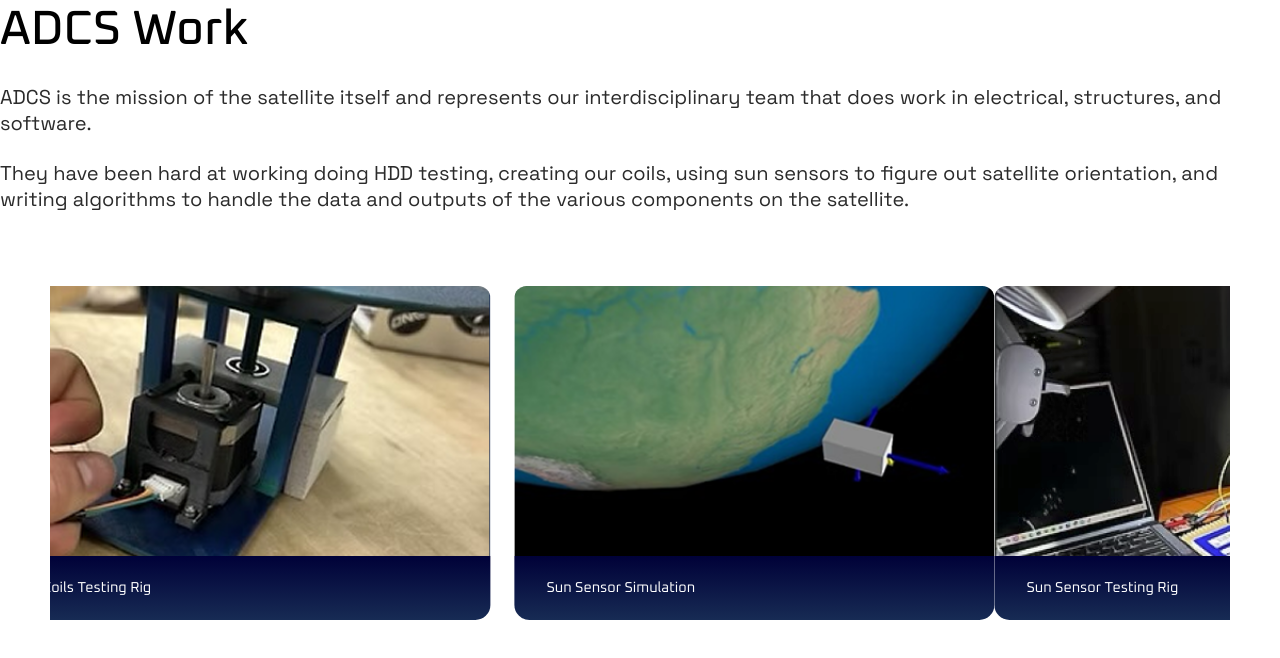
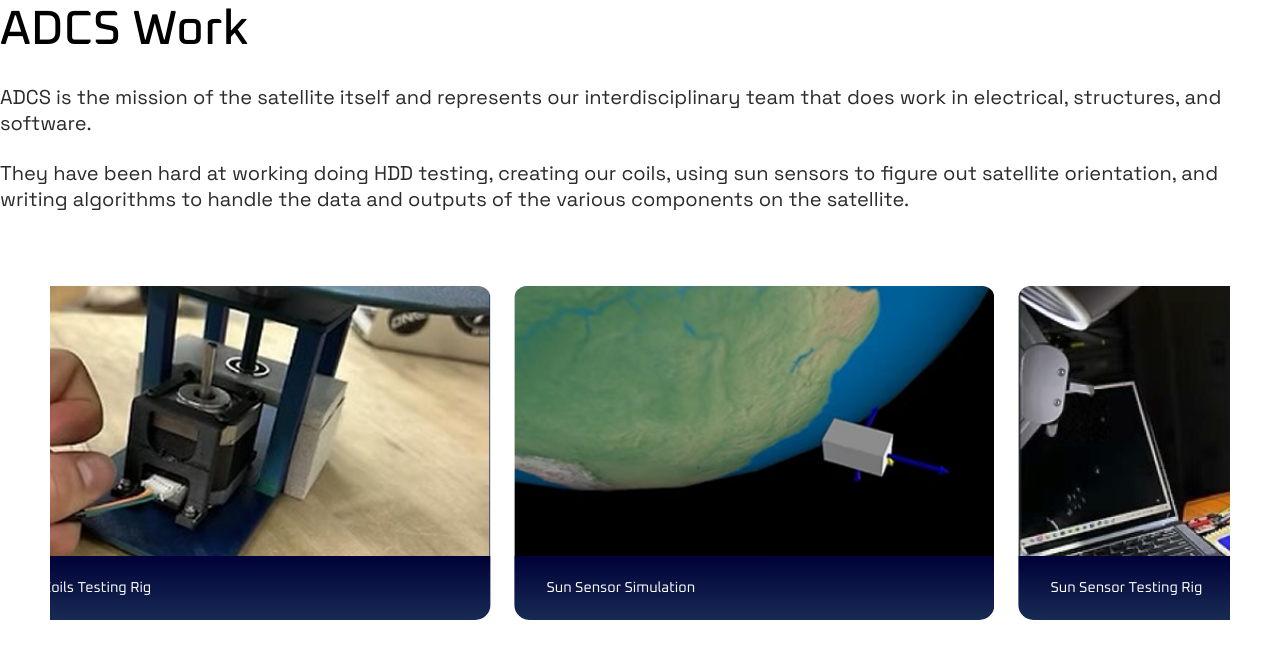
Before and after one commit to include-davis/sss, a Next.js app: page /ADCS in a window 1280 px wide. Shown: the top 658 px of the page. Built offline with nearby package versions, Linux system fonts and the light colour scheme.

Commit message:
draft #5

```diff
--- a/app/(pages)/ADCS/ADCS.module.scss
+++ b/app/(pages)/ADCS/ADCS.module.scss
@@ -29,10 +29,11 @@
 
 .ImageCarousel {
   width: 100%;
-  max-width: 1200px;
+  max-width: 80rem;
   margin: 4rem auto;
   overflow: hidden;
   display: flex;
+  gap: 1.5rem;
 }
 
 .ImageCarousel::-webkit-scrollbar {
@@ -43,6 +44,7 @@
   display: flex;
   gap: 1.5rem;
   animation: scroll 15s linear infinite; /* fixed typo + smoother speed */
+  flex-shrink: 0;
 }
 
 
--- a/app/(pages)/ADCS/page.jsx
+++ b/app/(pages)/ADCS/page.jsx
@@ -30,7 +30,7 @@ export default function ADCS() {
         </div>
 
         <div className={styles.ImageContainer}>
-          <div className={styles.ImageCarousel}>
+          <div className={styles.ImageCarousel} style={{ gap: "1.5rem" }}>
             {[0, 1].map((groupIndex) => (
               <div
                 key={groupIndex}
```
